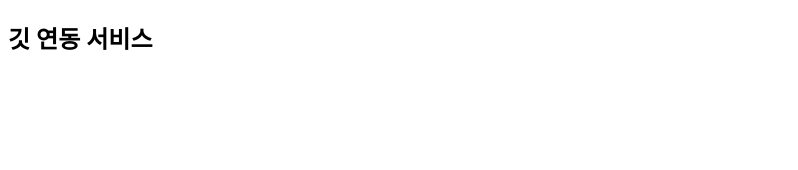
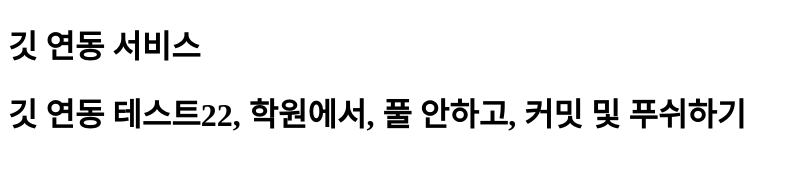
Before and after one commit to minjuhyun1999/HTML_WORK_Busanit501, a plain HTML site: page 5.html in a window 1280 px wide. Shown: the whole page, without its empty margins (0-798 px from the left). Drawn offline with Linux system fonts and the light colour scheme.

Commit message:
학원에서, 풀 안하고, 5번 파일에 변경, 커밋 및 푸쉬 충돌테스트2

```diff
--- a/5.html
+++ b/5.html
@@ -6,6 +6,7 @@
     <title>Document</title>
 </head>
 <body>
-    <h2>깃 연동 서비스</h2>
+    <h1>깃 연동 서비스</h1>
+    <h1>깃 연동 테스트22, 학원에서, 풀 안하고, 커밋 및 푸쉬하기</h1>
 </body>
 </html>
```
